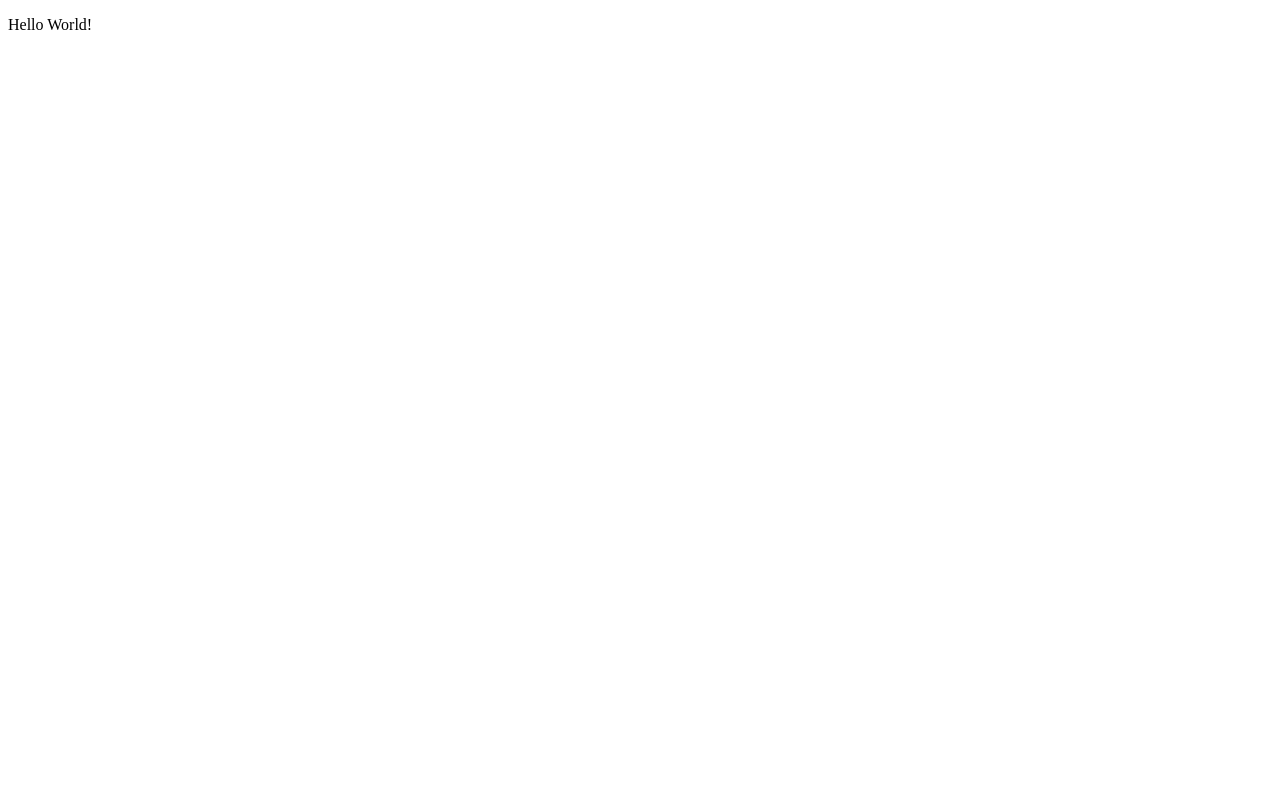
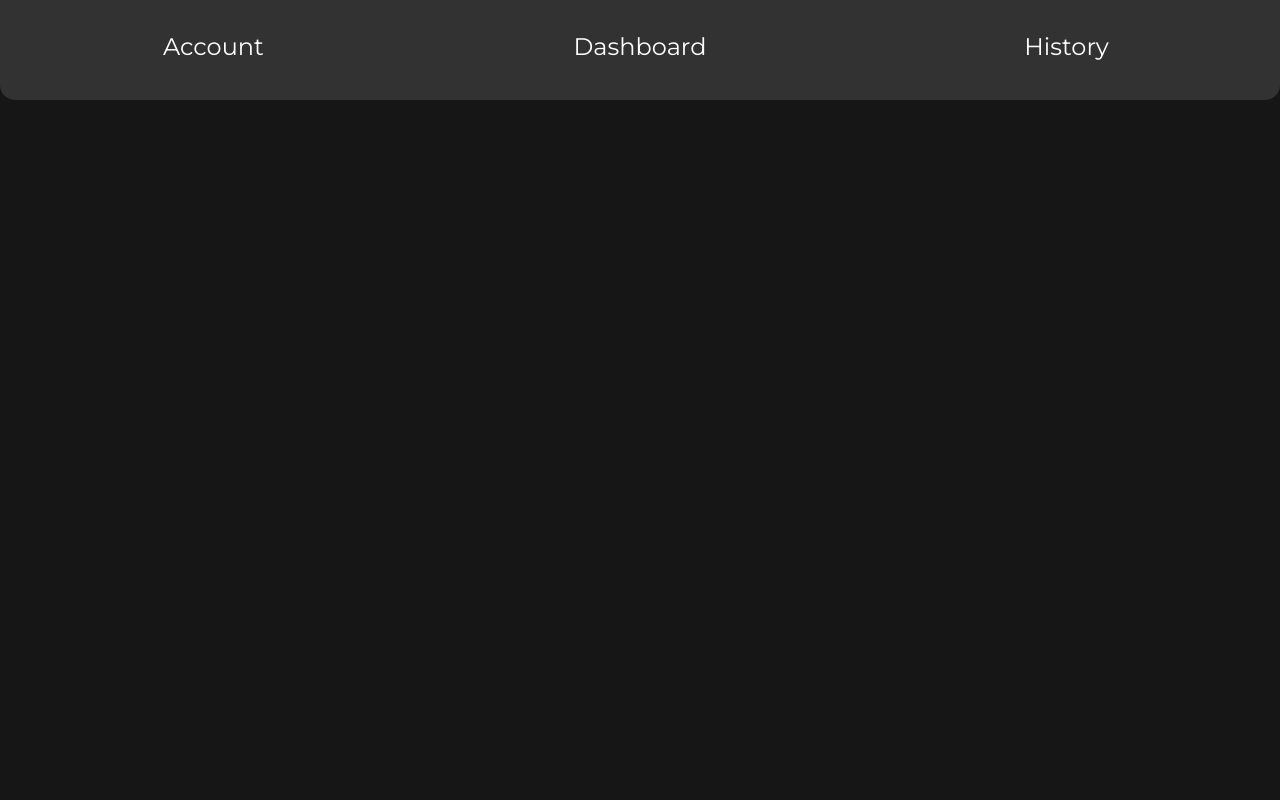
Before and after one commit to EntrySense/app, a Flask app: page /app in a window 1280 px wide. Before the commit the page is almost empty. Run offline with Flask 3, Linux system fonts and the light colour scheme.

Commit message:
Implement desktop menu bar

```diff
--- a/static/app/style.css
+++ b/static/app/style.css
@@ -0,0 +1,64 @@
+@import url('https://fonts.googleapis.com/css2?family=Montserrat:wght@100..900&display=swap');
+
+html, body {
+  height: 100%;
+  margin: 0;
+  font-family: 'Montserrat', sans-serif;
+  color: white;
+  overflow: hidden;
+}
+
+body {
+  background-color: #161616;
+}
+
+p {
+  margin: 0;
+}
+
+.desktopMenu {
+    width: 100%;
+    height: 100px;
+    background-color: #323232;
+    border-radius: 0 0 15px 15px;
+    display: flex;
+    justify-content: space-evenly;
+}
+
+.sectionContainer {
+    width: 33.33%;
+    height: 100%;
+    display: flex;
+    align-items: center;
+    justify-content: center;
+}
+
+.sectionItem {
+    width: auto;
+    height: 100%;
+    display: flex;
+    flex-direction: column;
+    align-items: center;
+    justify-content: center;
+}
+
+.sectionItem p {
+    font-size: 24px;
+}
+
+.sectionUnderline {
+    width: 0;
+    height: 2px;
+    margin-top: 5px;
+    background-color: white;
+    border-radius: 2px;
+    transition: width ease 0.25s;
+}
+
+.sectionItem:hover {
+    cursor: pointer;
+}
+
+.sectionItem:hover .sectionUnderline {
+    width: 100%;
+}
--- a/templates/app/index.html
+++ b/templates/app/index.html
@@ -7,7 +7,26 @@
 </head>
 
 <body>
-  <p>Hello World!</p>
+  <div class="desktopMenu">
+    <div class="sectionContainer">
+        <div class="sectionItem">
+            <p>Account</p>
+            <div class="sectionUnderline"></div>
+        </div>
+    </div>
+    <div class="sectionContainer">
+        <div class="sectionItem">
+            <p>Dashboard</p>
+            <div class="sectionUnderline"></div>
+        </div>
+    </div>
+    <div class="sectionContainer">
+        <div class="sectionItem">
+            <p>History</p>
+            <div class="sectionUnderline"></div>
+        </div>
+    </div>
+  </div>
   <script src="/static/app/app.js"></script>
 </body>
 </html>
```
